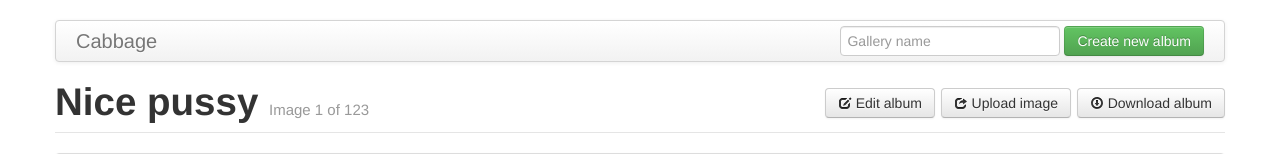
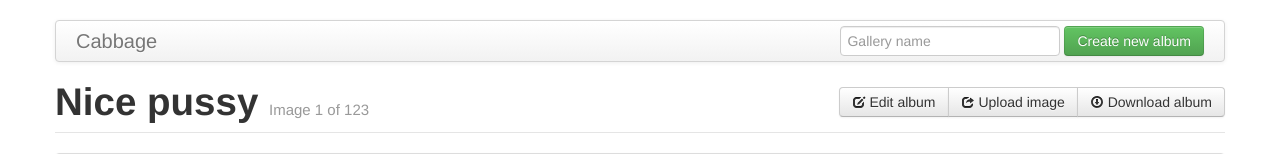
Before and after one commit to AmusableLemur/Cabbage, a PHP site: the page made by views/view.html.twig in a window 1280 px wide. Shown: the top 154 px of the page. Run offline with PHP 8.4, Linux system fonts and the light colour scheme; the template is opened without the code that fills it, so the values that code supplies are empty; some libraries are stand-ins or nearby versions.

Commit message:
Grouped album buttons

```diff
--- a/views/view.html.twig
+++ b/views/view.html.twig
@@ -2,11 +2,11 @@
 
 {% block body %}
     <legend>
-        <span class="pull-right">
+        <div class="btn-group pull-right">
             <a class="btn"><i class="icon-edit"></i> Edit album</a>
             <a class="btn"><i class="icon-share"></i> Upload image</a>
             <a class="btn"><i class="icon-download"></i> Download album</a>
-        </span>
+        </div>
         <h1>Nice pussy <small>Image 1 of 123</small></h1>
     </legend>
     <ul class="thumbnails pull-right">
```
